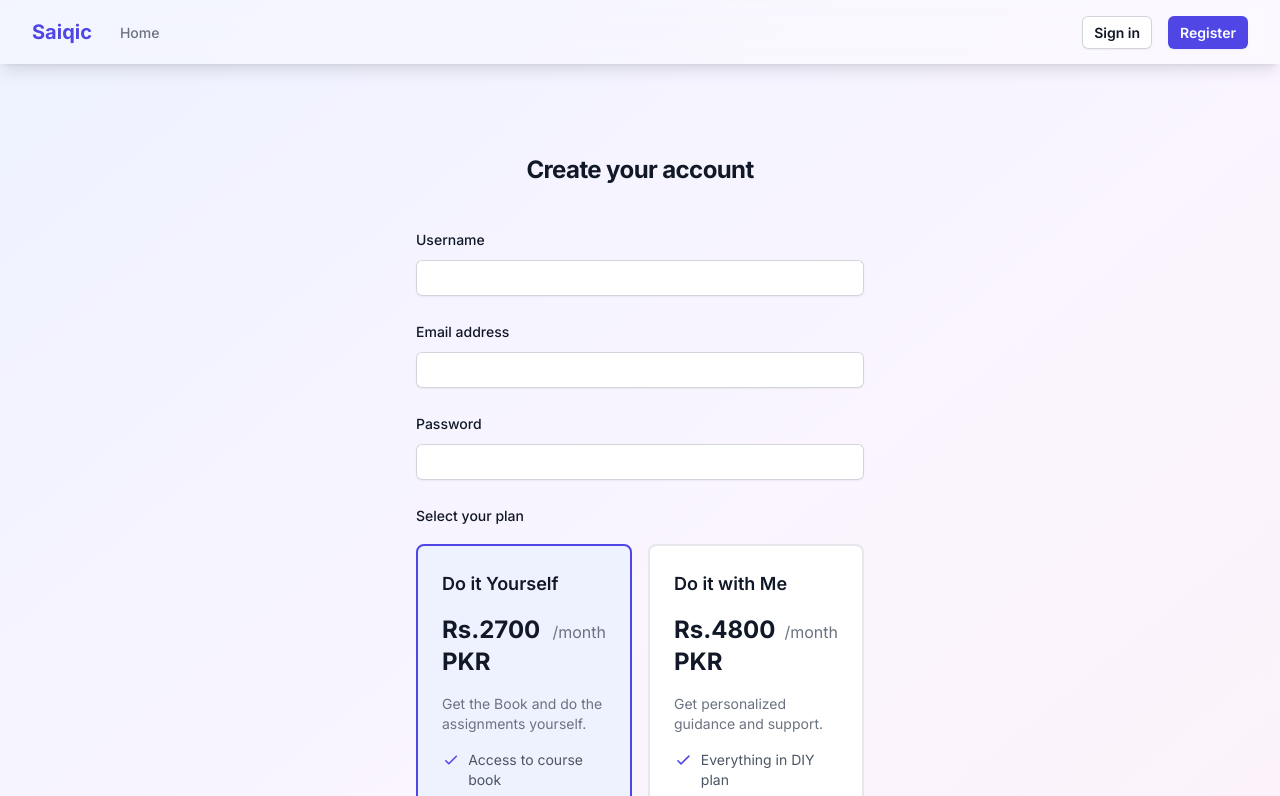
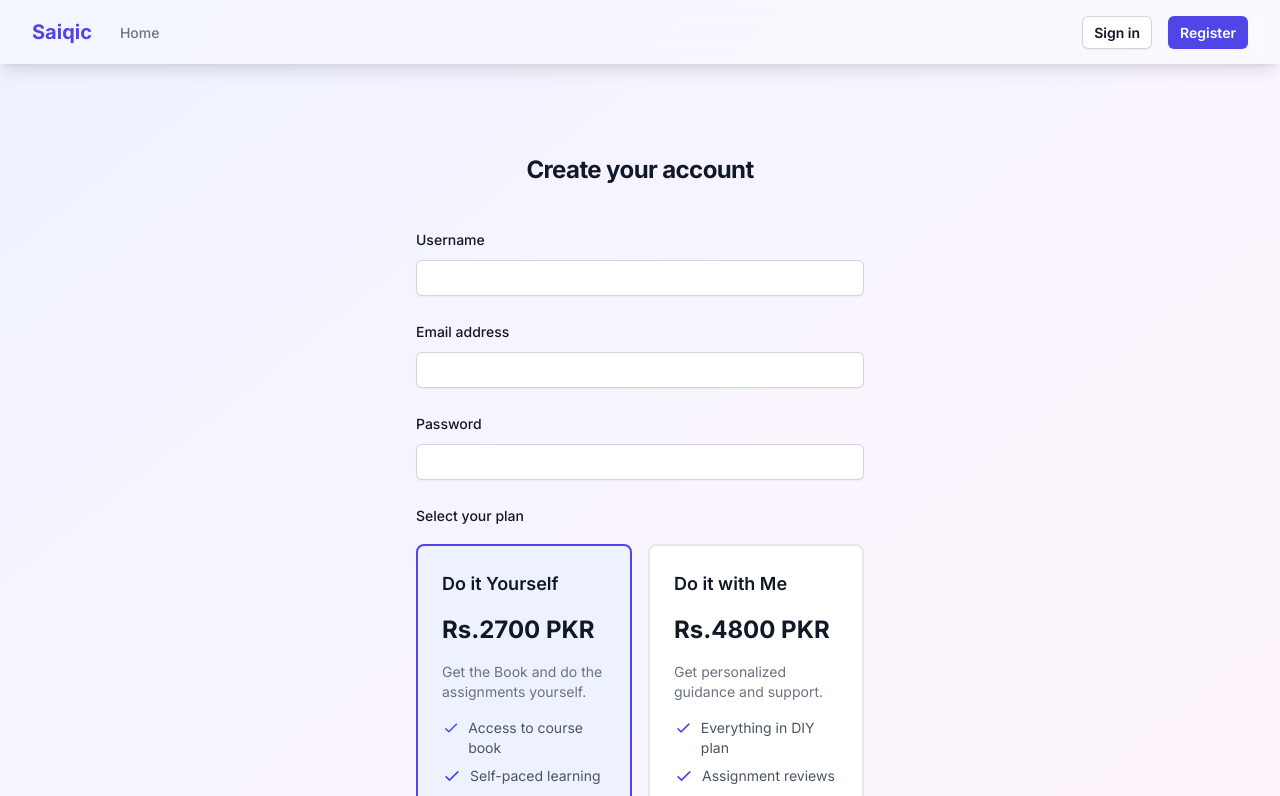
Before and after one commit to asad-ullah-khan1/shafiq-ebook, a Next.js app: page /register in a window 1280 px wide. Shown: the top 796 px of the page. Built offline with nearby package versions, Linux system fonts and the light colour scheme; no server answers.

Commit message:
fixed pricing

```diff
--- a/src/app/register/page.js
+++ b/src/app/register/page.js
@@ -136,7 +136,7 @@ export default function Register() {
                                         <h3 className="text-lg font-semibold text-gray-900">Do it Yourself</h3>
                                         <div className="flex items-baseline">
                                             <span className="text-2xl font-bold text-gray-900">Rs.2700 PKR</span>
-                                            <span className="ml-1 text-gray-500">/month</span>
+
                                         </div>
                                         <p className="text-sm text-gray-500">Get the Book and do the assignments yourself.</p>
                                         <ul className="space-y-2 mt-4">
@@ -180,7 +180,7 @@ export default function Register() {
                                         <h3 className="text-lg font-semibold text-gray-900">Do it with Me</h3>
                                         <div className="flex items-baseline">
                                             <span className="text-2xl font-bold text-gray-900">Rs.4800 PKR</span>
-                                            <span className="ml-1 text-gray-500">/month</span>
+
                                         </div>
                                         <p className="text-sm text-gray-500">Get personalized guidance and support.</p>
                                         <ul className="space-y-2 mt-4">
```
